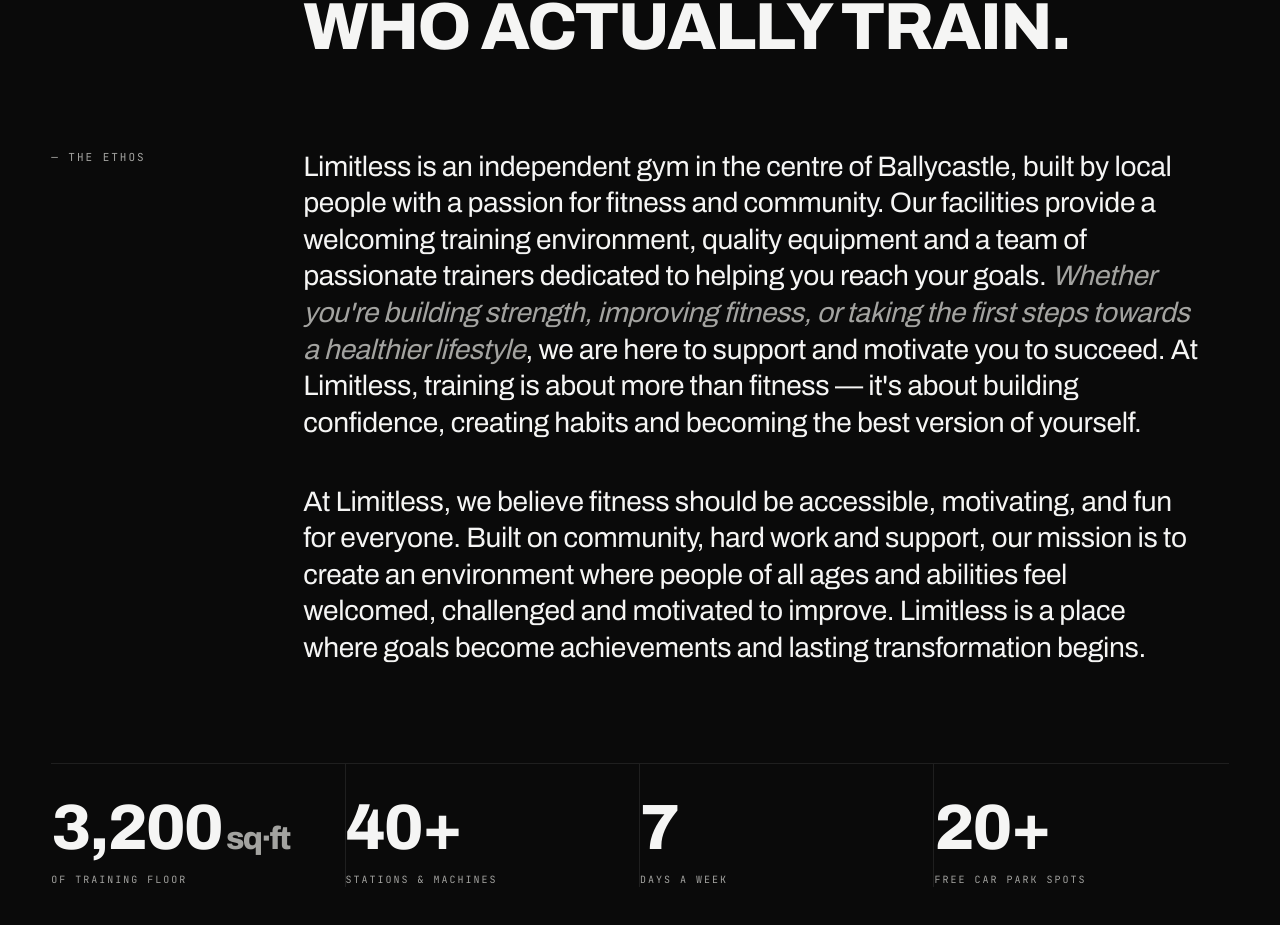
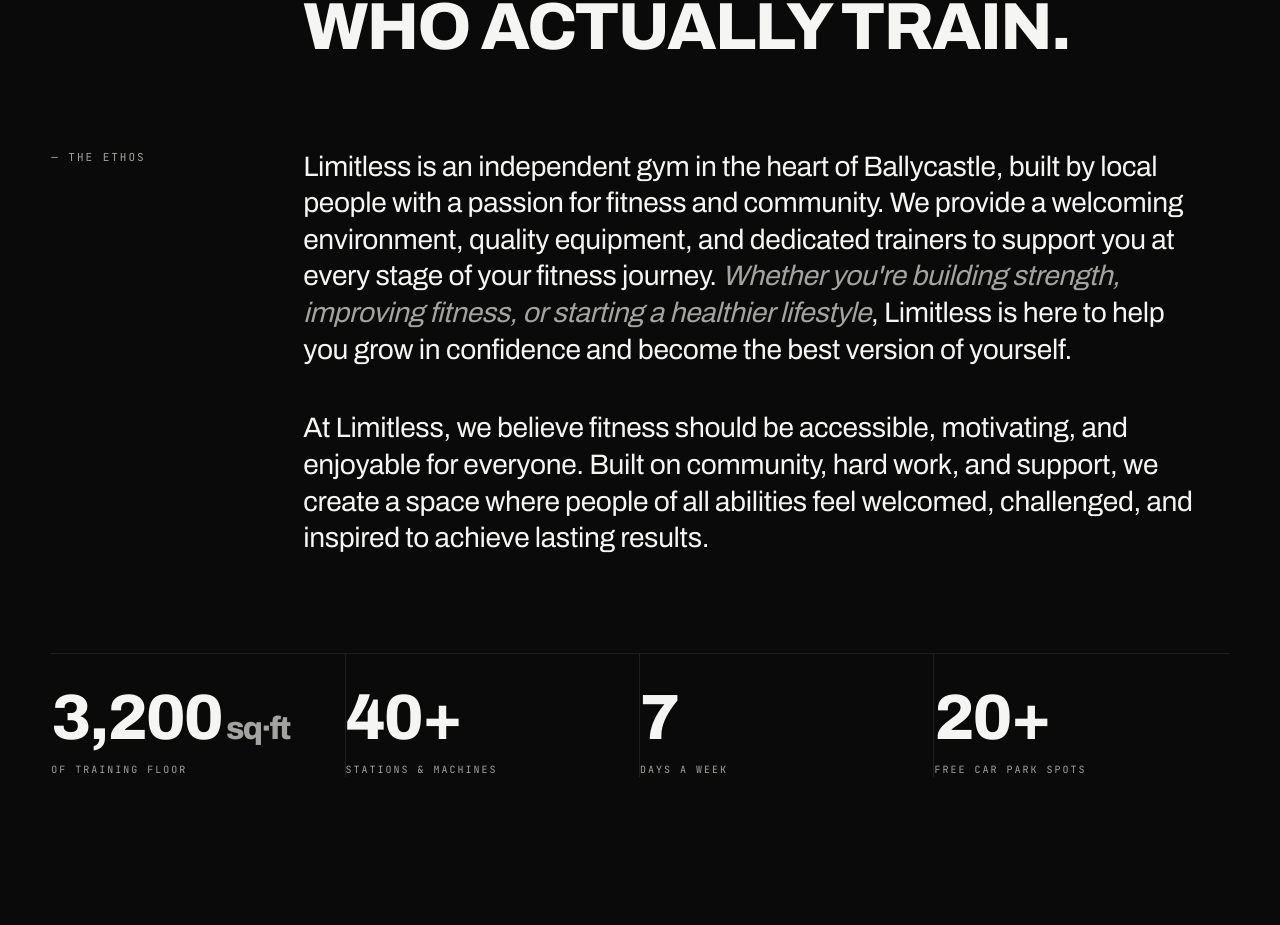
Before and after one commit to AGuerriere/limitless-gymnasium, a Next.js app: page / in a window 1280 px wide. Shown: the part 1022-1947 px from the top of the page. Built offline with nearby package versions, Linux system fonts and the light colour scheme.

Commit message:
wip copy

```diff
--- a/app/page.tsx
+++ b/app/page.tsx
@@ -62,20 +62,17 @@
             <div className="col-label">— THE&nbsp;ETHOS</div>
             <Reveal>
               <p className="lede">
-                Limitless is an independent gym in the centre of Ballycastle, built by local people
-                with a passion for fitness and community. Our facilities provide a welcoming training
-                environment, quality equipment and a team of passionate trainers dedicated to helping
-                you reach your goals.{" "}
-                <em>Whether you&apos;re building strength, improving fitness, or taking the first steps
-                towards a healthier lifestyle</em>, we are here to support and motivate you to succeed.
-                At Limitless, training is about more than fitness — it&apos;s about building confidence,
-                creating habits and becoming the best version of yourself.
+                Limitless is an independent gym in the heart of Ballycastle, built by local people
+                with a passion for fitness and community. We provide a welcoming environment, quality
+                equipment, and dedicated trainers to support you at every stage of your fitness journey.{" "}
+                <em>Whether you&apos;re building strength, improving fitness, or starting a healthier
+                lifestyle</em>, Limitless is here to help you grow in confidence and become the best
+                version of yourself.
               </p>
               <p className="lede" style={{ marginTop: "1.5em" }}>
-                At Limitless, we believe fitness should be accessible, motivating, and fun for everyone.
-                Built on community, hard work and support, our mission is to create an environment where
-                people of all ages and abilities feel welcomed, challenged and motivated to improve.
-                Limitless is a place where goals become achievements and lasting transformation begins.
+                At Limitless, we believe fitness should be accessible, motivating, and enjoyable for everyone.
+                Built on community, hard work, and support, we create a space where people of all abilities
+                feel welcomed, challenged, and inspired to achieve lasting results.
               </p>
             </Reveal>
           </div>
```
